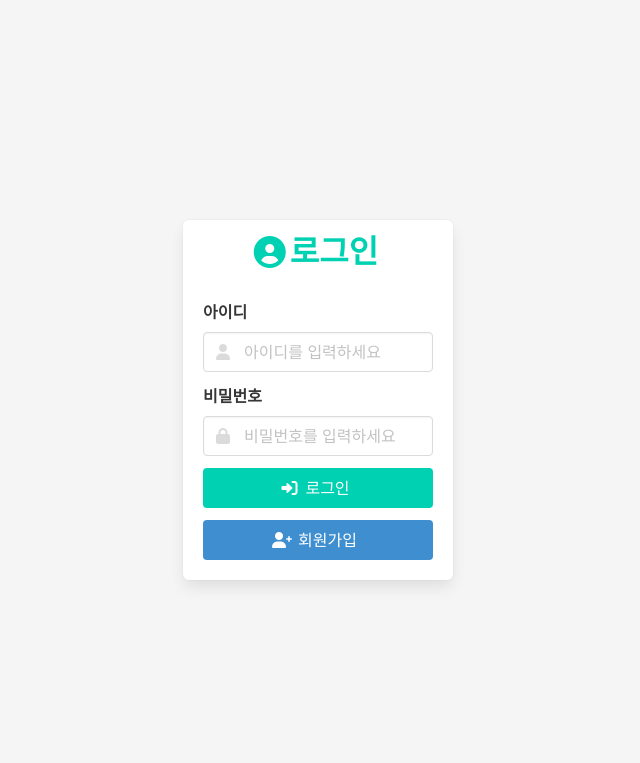
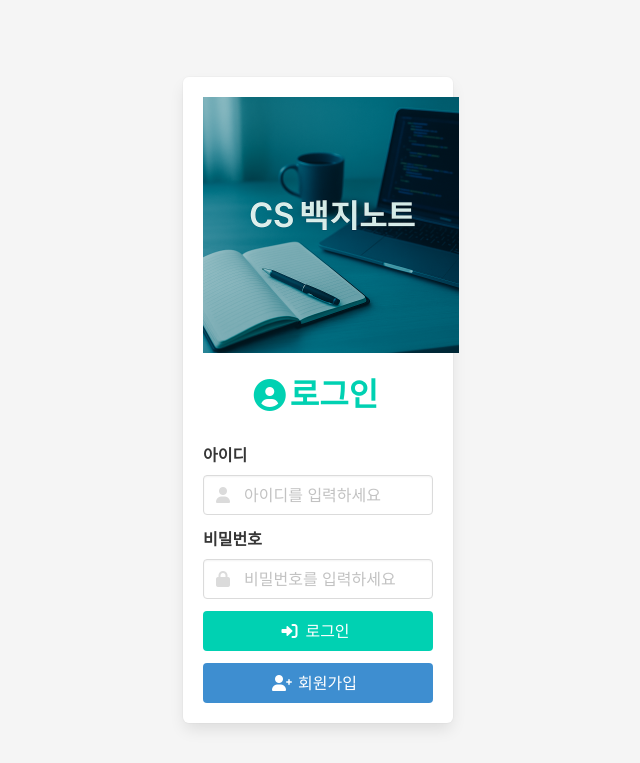
Before and after one commit to JunPyo0117/jungle-first-Project, a Flask app: page /login in a window 1280 px wide. Shown: the top 763 px of the page, without its empty margins (322-962 px from the left). Run offline with Flask 3, Linux system fonts and the light colour scheme.

Commit message:
add picture

```diff
--- a/templates/login.html
+++ b/templates/login.html
@@ -7,6 +7,14 @@
     <link rel="stylesheet" href="https://cdn.jsdelivr.net/npm/bulma@0.9.4/css/bulma.min.css">
     <link rel="stylesheet" href="https://cdnjs.cloudflare.com/ajax/libs/font-awesome/6.0.0/css/all.min.css">
 </head>
+
+<style>
+    .image.is-128x128 {
+        width: 256px;
+        height: 256px;
+    }
+</style>
+
 <body class="has-background-light">
     <section class="hero is-fullheight">
         <div class="hero-body">
@@ -14,6 +22,11 @@
                 <div class="columns is-centered">
                     <div class="column is-5-tablet is-4-desktop is-3-widescreen">
                         <div class="box has-background-white">
+                            <div class="has-text-centered mb-5">
+                                <figure class="image is-128x128 is-inline-block">
+                                    <img src="{{ url_for('static', filename='cs_paper.png') }}" alt="CS 백지노트">
+                                </figure>
+                            </div>
                             <h1 class="title has-text-centered has-text-primary">
                                 <span class="icon-text">
                                     <span class="icon">
```
Also changed, not shown: templates/dashboard.html (+1 -14 lines), static/cs_paper.png (added).
